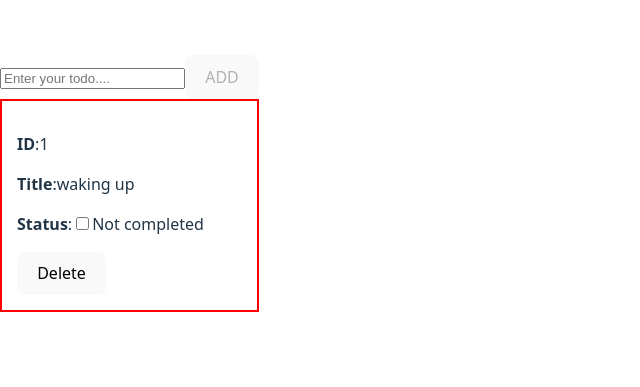
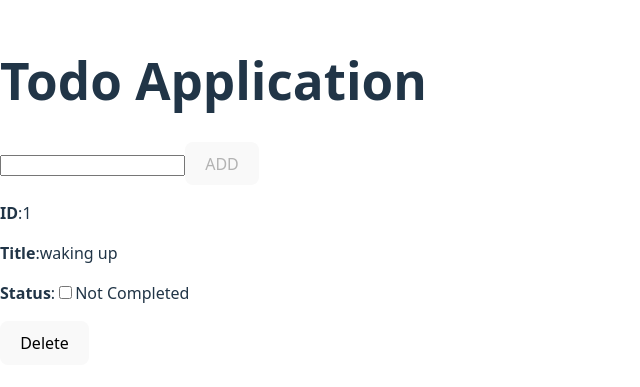
Before and after one commit to Hemant-Pawar-SDE/React-Learning, a React (Vite) app: page / in a window 1280 px wide. Shown: the part 209-596 px from the top of the page, without its empty margins (0-640 px from the left). Built offline with nearby package versions, Linux system fonts and the light colour scheme.

Commit message:
useContext with TodoApp

```diff
--- a/src/App.jsx
+++ b/src/App.jsx
@@ -1,10 +1,11 @@
 import React from "react";
 import TodoApp from "./Todo-useState/TodoApp";
+import TodoAppContext from "./Todo-useContext/TodoApp";
 
 function App() {
   return (
     <div>
-      <TodoApp />
+      <TodoAppContext />
     </div>
   );
 }
--- /dev/null
+++ b/src/Todo-useContext/TodoApp.jsx
@@ -0,0 +1,24 @@
+import React, { createContext, useState } from "react";
+import TodoForm from "./TodoForm";
+import TodoList from "./TodoList";
+export const todoContext = createContext();
+function TodoAppContext() {
+  const [todos, setTodos] = useState([
+    {
+      id: 1,
+      title: "waking up",
+      completed: false,
+    },
+  ]);
+  return (
+    <div>
+      <todoContext.Provider value={{ todos, setTodos }}>
+        <h1>Todo Application</h1>
+        <TodoForm />
+        <TodoList />
+      </todoContext.Provider>
+    </div>
+  );
+}
+
+export default TodoAppContext;
--- /dev/null
+++ b/src/Todo-useContext/TodoForm.jsx
@@ -0,0 +1,34 @@
+import React, { useContext, useState } from "react";
+import { todoContext } from "./TodoApp";
+import { nanoid } from "nanoid";
+
+function TodoForm() {
+  const [title, setTitle] = useState("");
+  const { todos, setTodos } = useContext(todoContext);
+
+  function handleSubmit(e) {
+    e.preventDefault();
+    setTodos((prev) => {
+      return [...prev, { id: nanoid(), title: title, completed: false }];
+    });
+
+    setTitle("");
+  }
+
+  return (
+    <form onSubmit={handleSubmit}>
+      <input
+        type="text"
+        value={title}
+        onChange={(e) => {
+          setTitle(e.target.value);
+        }}
+      />
+      <button type="submit" disabled={title.length === 0}>
+        ADD
+      </button>
+    </form>
+  );
+}
+
+export default TodoForm;
--- /dev/null
+++ b/src/Todo-useContext/TodoList.jsx
@@ -0,0 +1,65 @@
+import React, { useContext, useState } from "react";
+import { todoContext } from "./TodoApp";
+
+function TodoList() {
+  const { todos, setTodos } = useContext(todoContext);
+  const [marked, setMarked] = useState(false);
+
+  function deleteTodo(data) {
+    setTodos((prev) => {
+      return prev.filter((x) => {
+        return data !== x;
+      });
+    });
+  }
+
+  function handleToggle(data) {
+    setTodos((prev) => {
+      return prev.map((x) => {
+        if (data === x) {
+          return { ...x, completed: !x.completed };
+        }
+      });
+    });
+  }
+  return (
+    <div>
+      {todos.map((item) => {
+        return (
+          <div key={item.id}>
+            <p>
+              <strong>ID</strong>:{item.id}
+            </p>
+            <p
+              style={item.completed ? { textDecoration: "line-through" } : null}
+            >
+              <strong>Title</strong>:{item.title}
+            </p>
+            <p>
+              <strong>Status</strong>:
+              <input
+                type="checkbox"
+                value={marked}
+                onChange={() => {
+                  setMarked(!marked);
+                  handleToggle(item);
+                }}
+              />
+              {item.completed && marked ? "Completed" : "Not Completed"}
+            </p>
+
+            <button
+              onClick={() => {
+                deleteTodo(item);
+              }}
+            >
+              Delete
+            </button>
+          </div>
+        );
+      })}
+    </div>
+  );
+}
+
+export default TodoList;
```
